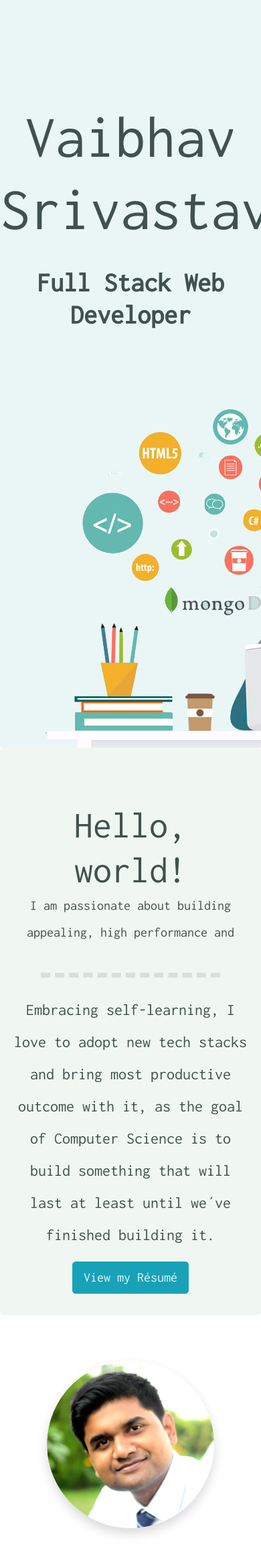
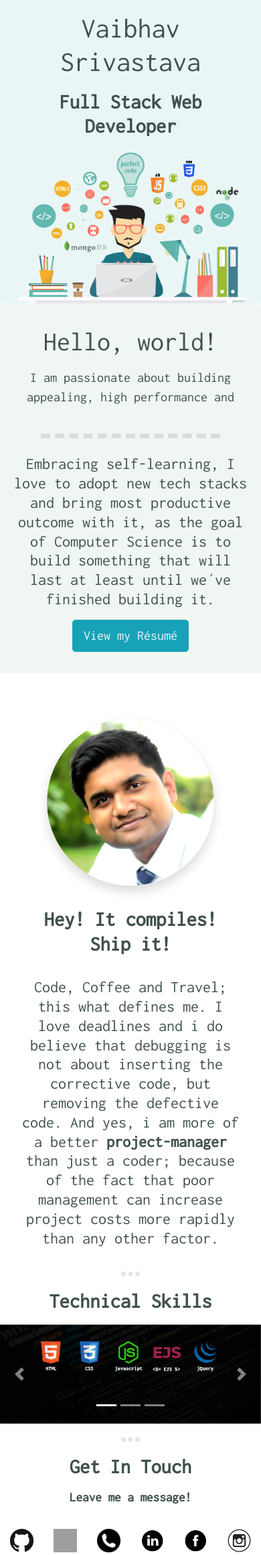
Before and after one commit to vai1205/my-portfolio, a PHP site: page / in a window 390 px wide; the page is wider, and only the part inside the window is pictured. Shown: the top 2321 px of that part at 67% size. Run offline with PHP 8.4, Linux system fonts and the light colour scheme; grey boxes are pictures that could not be loaded.

Commit message:
mobile responsive

```diff
--- a/css/styles.css
+++ b/css/styles.css
@@ -100,3 +100,61 @@ hr {
   color: #EAF6F6;
   font-size: 1.3rem;
 }
+.img-responsive{
+  width: 100%;
+  height: auto;
+}
+.social-icons{
+  width: 100px;
+  height: 100px;
+}
+@media(max-width:545px){
+  h1 {
+    font-size: 2.625rem;
+  }
+
+  h2 {
+    font-size: 1.9rem;
+  }
+  .top-container {
+    padding-top: 1px;
+  }
+  .jumbo-head{
+    font-size: 2.5rem !important;
+  }
+  .display-4 {
+    font-size: 2.5rem;
+    font-weight: 300;
+    line-height: 1.2;
+    margin-top: 1px;
+    margin-bottom: 1rem;
+}
+p{
+  line-height: 1.8rem !important;
+}
+h1,h2,h3,h4,h5,h6{
+  margin: 1rem;
+}
+.intro-para {
+  margin: 0 !important;
+}
+.social-icons{
+  width: 35px;
+  height: 35px;
+}
+.contact-sub-head{
+  font-size: 1.2rem;
+}
+.footer-notes {
+  color: #EAF6F6;
+  font-size: 1rem;
+  margin: 0 1.5rem;
+  padding: 0 1.5rem;
+}
+.bottom-container {
+  padding: 6%;
+}
+.container-for-mobile-social{
+  margin: 2rem 0;
+}
+}
--- a/index.html
+++ b/index.html
@@ -111,45 +111,43 @@
 
     <hr>
     <!-- contact section begin -->
-    <div class="contact-me">
       <h2>Get In Touch</h2>
-      <h3>Leave me a message!</h3>
-      <div class="container">
+      <h3 class="contact-sub-head">Leave me a message!</h3>
+      <div class="container container-for-mobile-social">
         <div class="row">
-          <div class="col-lg-2 col-md-2 col-sm-2">
+          <div class="col">
             <a href="https://github.com/vai1205">
-              <img src="Images/GitHub-icon.png" width="100" height="100" alt="github-icon">
+              <img src="Images/GitHub-icon.png" class="social-icons" alt="github-icon">
             </a>
           </div>
-          <div class="col-lg-2 col-md-2 col-sm-2">
+          <div class="col">
               <a href="mailto:vaibhav.12may95@gmail.com">
-                <img src="Images/email-icon.png" width="100" height="100" alt="email-icon">
+                <img src="Images/email-icon.png" class="social-icons" alt="email-icon">
               </a>
           </div>
-          <div class="col-lg-2 col-md-2 col-sm-2">
+          <div class="col">
               <a href="tel:+919458705273">
-                <img src="Images/phone-icon.png" width="100" height="100" alt="phone-icon">
+                <img src="Images/phone-icon.png" class="social-icons" alt="phone-icon">
               </a>
           </div>
-          <div class="col-lg-2 col-md-2 col-sm-2">
+          <div class="col">
               <a href="https://www.linkedin.com/in/vaibhav-srivastava-85312287/">
-                <img src="Images/linkedin-icon.png" width="100" height="100" alt="linkedin-icon">
+                <img src="Images/linkedin-icon.png" class="social-icons" alt="linkedin-icon">
               </a>
             </div>
-            <div class="col-lg-2 col-md-2 col-sm-2">
+            <div class="col">
                 <a href="https://www.facebook.com/theeventizer">
-                  <img src="Images/facebook-icon.png" width="100" height="100" alt="facebook-icon">
+                  <img src="Images/facebook-icon.png" class="social-icons" alt="facebook-icon">
                 </a>
             </div>
-            <div class="col-lg-2 col-md-2 col-sm-2">
+            <div class="col">
                 <a href="https://www.instagram.com/the_disputant/">
-                  <img src="Images/instagram-icon.png" width="100" height="100" alt="instagram-icon">
+                  <img src="Images/instagram-icon.png" class="social-icons" alt="instagram-icon">
                 </a>
             </div>
 
         </div>
       </div>
-    </div>
   <!-- </div> -->
   <!-- contact section ends -->
 <hr>
```
Also changed, not shown: 1 other file.
